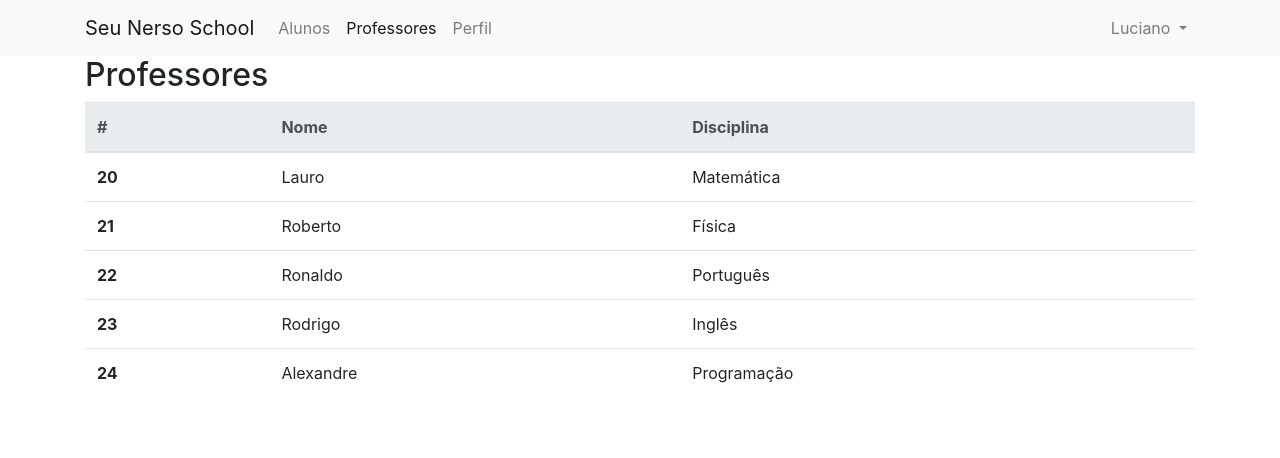
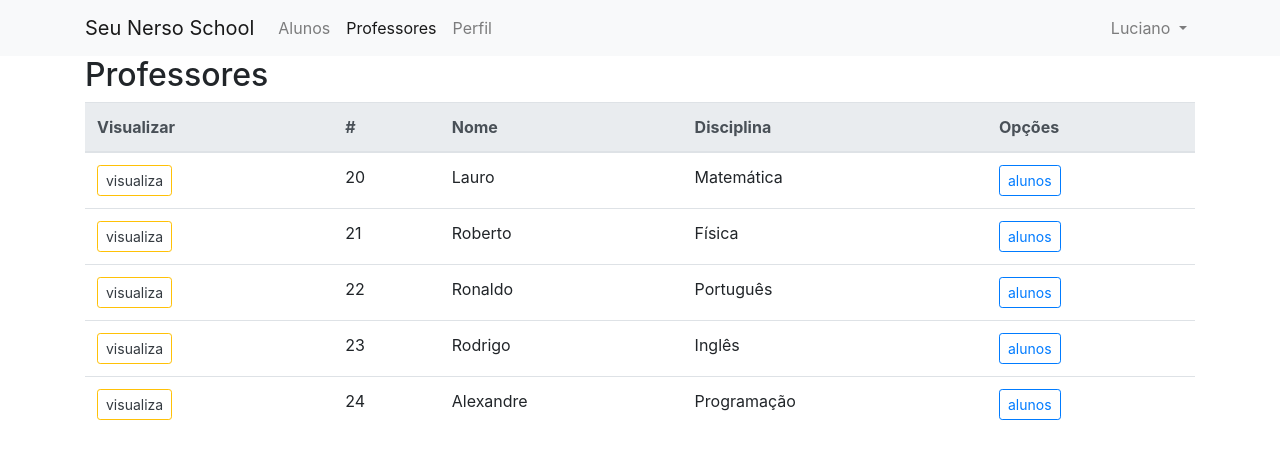
Before and after one commit to lucianoschirmer/SmartSchool, an Angular app: page /professores in a window 1280 px wide. Shown: the top 458 px of the page. Built offline with nearby package versions, Linux system fonts and the light colour scheme.

Commit message:
criado modal referente alunos no component de professores

```diff
--- a/src/app/alunos/alunos.component.html
+++ b/src/app/alunos/alunos.component.html
@@ -50,7 +50,8 @@
             </thead>
             <tbody>
                 <tr *ngFor="let aluno of alunos">
-                    <td><button (click)="alunoSelect(aluno)" class="btn btn-sm btn-outline-warning">Detalhe</button>
+                    <td><button (click)="alunoSelect(aluno)"
+                            class="text-dark btn btn-sm btn-outline-warning">Detalhes</button>
                     </td>
                     <td scope="row">{{aluno.id}}</td>
                     <td>{{aluno.nome}}</td>
@@ -70,13 +71,12 @@
 </div>
 
 <ng-template #template>
-    <div class="modal-header">
-        <h4 class="modal-title pull-left">Modal</h4>
-        <button type="button" class="close pull-right" aria-label="Close" (click)="modalRef.hide()">
-            <span aria-hidden="true">&times;</span>
+    <div class="modal-body">
+        <app-professores></app-professores>
+    </div>
+    <div class="modal-footer">
+        <button type="button" class="btn pull-right" aria-label="Close" (click)="modalRef.hide()">
+            FECHAR
         </button>
     </div>
-    <div class="modal-body">
-        This is a modal.
-    </div>
 </ng-template>
--- a/src/app/professores/professores.component.html
+++ b/src/app/professores/professores.component.html
@@ -25,17 +25,40 @@
     <table class="table table-hover">
         <thead class="thead-light">
             <tr>
+                <th scope="col">Visualizar</th>
                 <th scope="col">#</th>
                 <th scope="col">Nome</th>
                 <th scope="col">Disciplina</th>
+                <th scope="col">Opções</th>
             </tr>
         </thead>
         <tbody>
-            <tr *ngFor="let prof of professores" style="cursor: pointer;" (click)="professorSelect(prof)">
-                <th scope="row">{{prof.id}}</th>
+            <tr *ngFor="let prof of professores">
+                <td>
+                    <button (click)="professorSelect(prof)" class="text-dark btn btn-sm btn-outline-warning">visualiza</button>
+                </td>
+                <td scope="row">{{prof.id}}</td>
                 <td>{{prof.nome}}</td>
                 <td>{{prof.disciplina}}</td>
+                <td>
+                    <div class="btn-group">
+                        <button (click)="openModal(template)" class="btn btn-sm btn-outline-primary">alunos</button>
+                    </div>
+                </td>
             </tr>
         </tbody>
     </table>
 </div>
+
+
+<ng-template #template>
+    <div class="modal-header">
+        <h4 class="modal-title pull-left">Modal</h4>
+        <button type="button" class="close pull-right" aria-label="Close" (click)="modalRef.hide()">
+            <span aria-hidden="true">&times;</span>
+        </button>
+    </div>
+    <div class="modal-body">
+
+    </div>
+</ng-template>
--- a/src/app/professores/professores.component.ts
+++ b/src/app/professores/professores.component.ts
@@ -1,4 +1,5 @@
-import { Component, OnInit } from '@angular/core';
+import { Component, OnInit, TemplateRef } from '@angular/core';
+import { BsModalRef, BsModalService } from 'ngx-bootstrap/modal';
 import { Professor } from '../models/Professor';
 
 @Component({
@@ -9,7 +10,7 @@
 export class ProfessoresComponent implements OnInit {
 
   public titulo = 'Professores';
-
+  public modalRef: BsModalRef;
   public professorSelecionado: Professor;
 
   public professores = [
@@ -28,7 +29,11 @@
     this.professorSelecionado = null
   }
 
-  constructor() { }
+  constructor(private modalService: BsModalService) { }
+
+  openModal(template: TemplateRef<any>) {
+    this.modalRef = this.modalService.show(template);
+  }
 
   ngOnInit(): void {
   }
```
